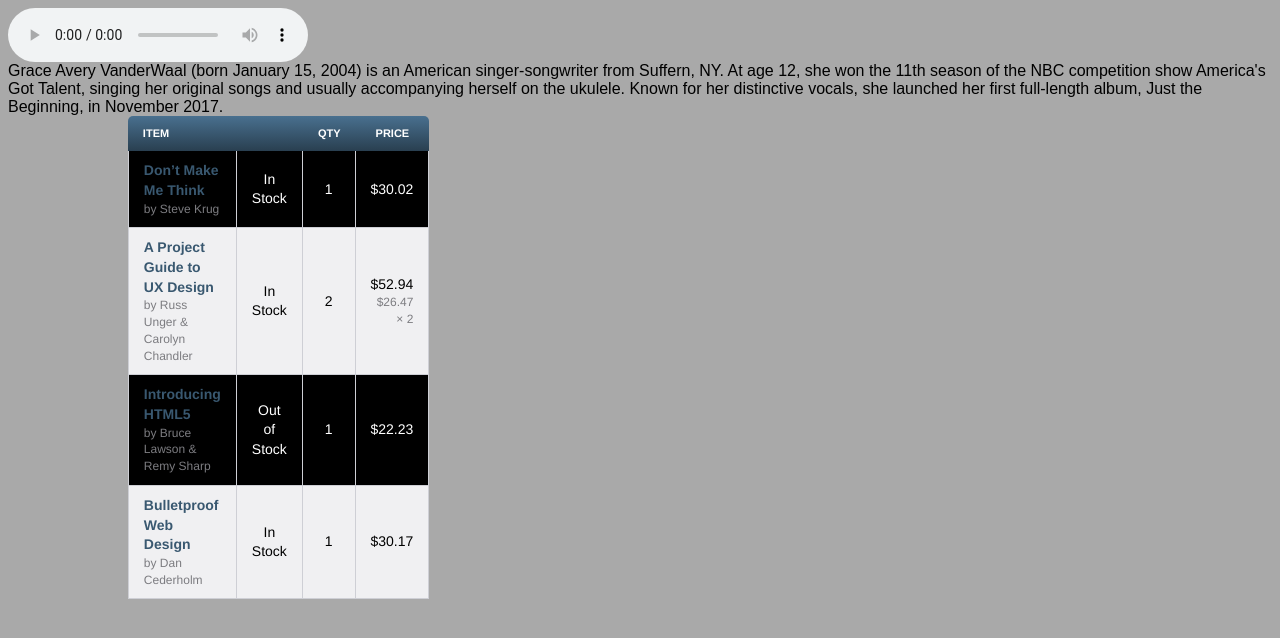
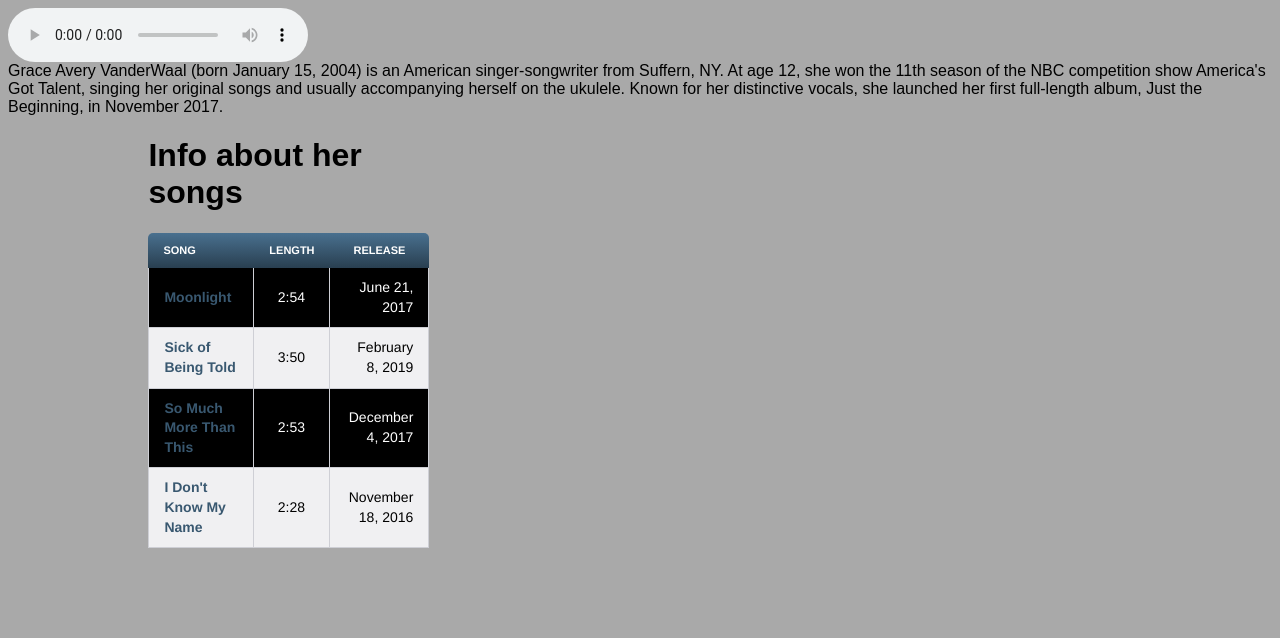
Before and after one commit to Huginn-Muninn/HuginnMuninn.github.io, a Jekyll site: the page built from authors/Grace.html, in a window 1280 px wide. Shown: the top 638 px of the page. Built offline with Jekyll 4.4.1, drawn with Linux system fonts in a browser that asks for light colours.

Commit message:
Update Grace.html

```diff
--- a/authors/Grace.html
+++ b/authors/Grace.html
@@ -13,49 +13,42 @@
     <div class='vinstri'></div>
     <a>
     <table class='midja'>
+        <h1>Info about her songs</h1>
             <thead>
                 <tr>
-            <th scope="col" colspan="2">Item</th>
-            <th scope="col">Qty</th>
-            <th scope="col">Price</th>
+                <th scope="col">Song</th>
+                <th scope="col">Length</th>
+                <th scope="col">Release</th>
                 </tr>
             </thead>
             <tbody class='bakgrat'>
                 <tr>
                 <td class='bakgrat'>
-            <strong class="book-title">Don&#8217;t Make Me Think</strong>
-            <span class="text-offset">by Steve Krug</span>
+                    <strong class="book-title">Moonlight</strong>
                 </td>
-            <td class="item-stock hvit">In Stock</td>
-            <td class="item-qty hvit">1</td>
-            <td class="item-price hvit">$30.02</td>
+                <td class="item-qty hvit">2:54</td>
+                <td class="item-price hvit">June 21, 2017</td>
                 </tr>
                 <tr>
                 <td>
-            <strong class="book-title">A Project Guide to UX Design</strong>
-            <span class="text-offset">by Russ Unger &#38; Carolyn Chandler</span>
+                    <strong class="book-title">Sick of Being Told</strong>
                 </td>
-            <td class="item-stock svart">In Stock</td>
-            <td class="item-qty svart">2</td>
-            <td class="item-price svart">$52.94 <span class="text-offset item-multiple">$26.47 &#215; 2</span></td>
+                <td class="item-qty svart">3:50</td>
+                <td class="item-price svart">February 8, 2019</td>
                 </tr>
                 <tr>
                 <td class='bakgrat'>
-            <strong class="book-title">Introducing HTML5</strong>
-            <span class="text-offset">by Bruce Lawson &#38; Remy Sharp</span>
+                    <strong class="book-title">So Much More Than This</strong>
                 </td>
-            <td class="item-stock hvit">Out of Stock</td>
-            <td class="item-qty hvit">1</td>
-            <td class="item-price hvit">$22.23</td>
+                <td class="item-qty hvit">2:53</td>
+                <td class="item-price hvit">December 4, 2017</td>
                 </tr>
                 <tr>
                 <td>
-            <strong class="book-title">Bulletproof Web Design</strong>
-            <span class="text-offset">by Dan Cederholm</span>
+                    <strong class="book-title">I Don't Know My Name</strong>
                 </td>
-            <td class="item-stock svart">In Stock</td>
-            <td class="item-qty svart">1</td>
-            <td class="item-price svart">$30.17</td>
+                <td class="item-qty svart">2:28</td>
+                <td class="item-price svart">November 18, 2016</td>
                 </tr>
             </tbody>
         </table>
```
Lines whose indentation alone changed are shown as unchanged.
